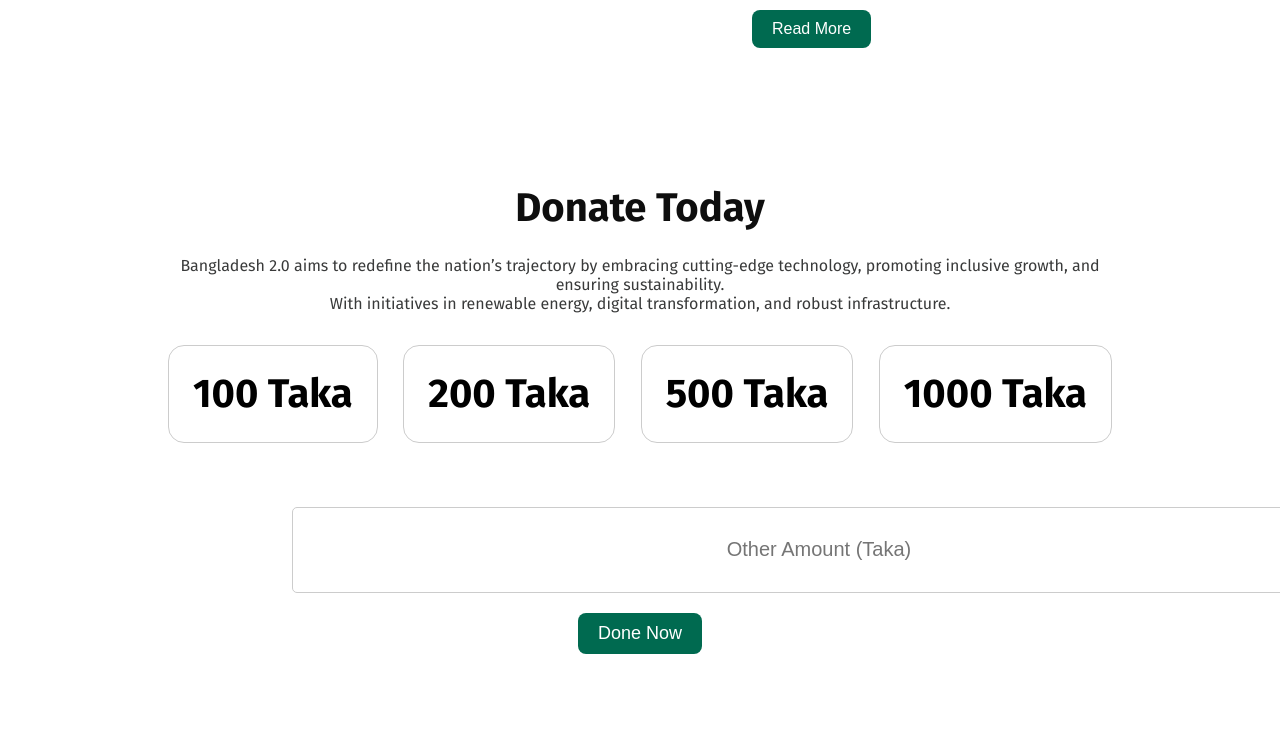
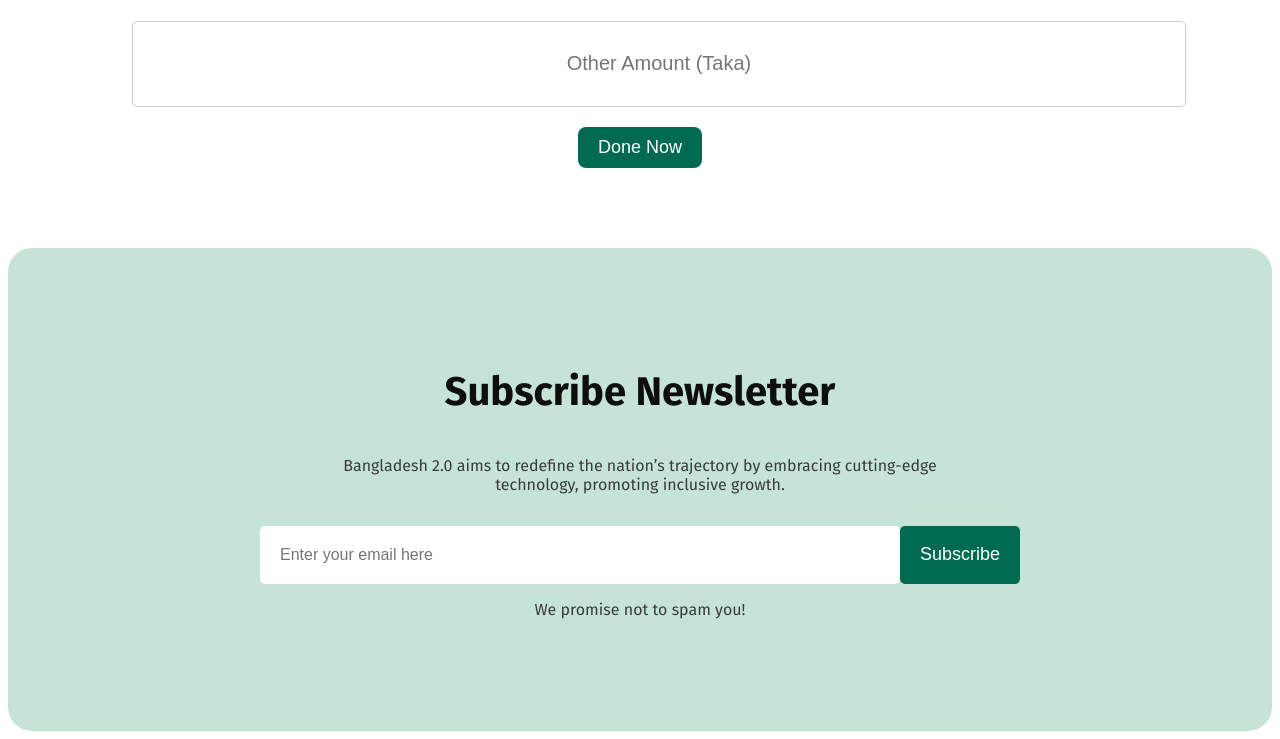
Before and after one commit to manjur-moon/assignment001, a plain HTML site: page index.html in a window 1280 px wide. Shown: the part 3962-4701 px from the top of the page. Drawn offline with Linux system fonts and the light colour scheme.

Commit message:
newsletter

```diff
--- a/index.html
+++ b/index.html
@@ -143,6 +143,21 @@ with a certain degree of justification, be able to speak of humankind as civiliz
 
         </section>
 
+        <section class="newsletter">
+            <div class="container-newsletter">
+                <h3>Subscribe Newsletter</h3>
+                <p>Bangladesh 2.0 aims to redefine the nation’s trajectory by embracing cutting-edge <br> technology, promoting inclusive growth.</p>
+                <form action="" class="form-newsletter">
+                    <input type="email" placeholder="Enter your email here">
+                    <button type="submit">Subscribe</button>
+                </form>
+                <p class="notes-newsletter">We promise not to spam you!</p>
+
+
+            </div>
+
+        </section>
+
 
 
 
--- a/style/style.css
+++ b/style/style.css
@@ -213,10 +213,7 @@ button:hover{
     max-width: 1280px;
     border-radius: 24px;
 
-    margin-top: 80px;
-    margin-right: 160px;
-    margin-bottom: 80px;
-    margin-left: 160px;
+    margin: 0 auto;
     align-items: center;
 
 
@@ -293,7 +290,7 @@ p{
   .donate{
     max-width: 1280px;
     text-align: center;
-    margin: 80px 160px 80px 160px;
+    margin: 0 auto;
 
 
   }
@@ -368,6 +365,7 @@ p{
     border: none;
     border-radius: 8px;
     cursor: pointer;
+    margin-bottom: 80px;
 
 
 
@@ -375,3 +373,64 @@ p{
   .donate-btn:hover {
     background-color: #004d00;
   }
+
+  /*newsleetter styles*/
+
+  .newsletter{
+   background-color: #C6E4D6;
+   border-radius: 24px;
+   text-align: center;
+   padding: 80px 160px;
+   max-width: 1280px;
+   max-height: 387px;
+   justify-content: center;
+   align-items: center;
+   margin: 0 auto;
+
+  }
+
+  .container-newsletter h3{
+   font-size: 40px;
+   font-weight: bold;
+   color: #0E0E0E;
+
+  }
+  .container-newsletter{
+   font-size: 16px;
+   font-weight: 400px;
+   color: 14px 14px 14px 70px;
+   margin-bottom: 24px;
+
+
+  }
+  .form-newsletter{
+   display: flex;
+   justify-content: center;
+
+
+  }
+  .form-newsletter input{
+   padding: 20px;
+   font-size: 16px;
+   font-weight: 400px;
+   background-color: #FFFFFF;
+   flex: 1;
+   max-width: 600px;
+   border-radius: 5px;
+   border: none;
+
+  }
+  .form-newsletter button{
+   font-size: 18px;
+   font-weight: 600px;
+   background-color: #006A50;
+   border-radius: 5px;
+   border: none;
+
+
+  }
+  .notes-newsletter{
+   font-size: 16px;
+   font-weight: 400px;
+   color: 14px 14px 14px 70px;
+  }
```
